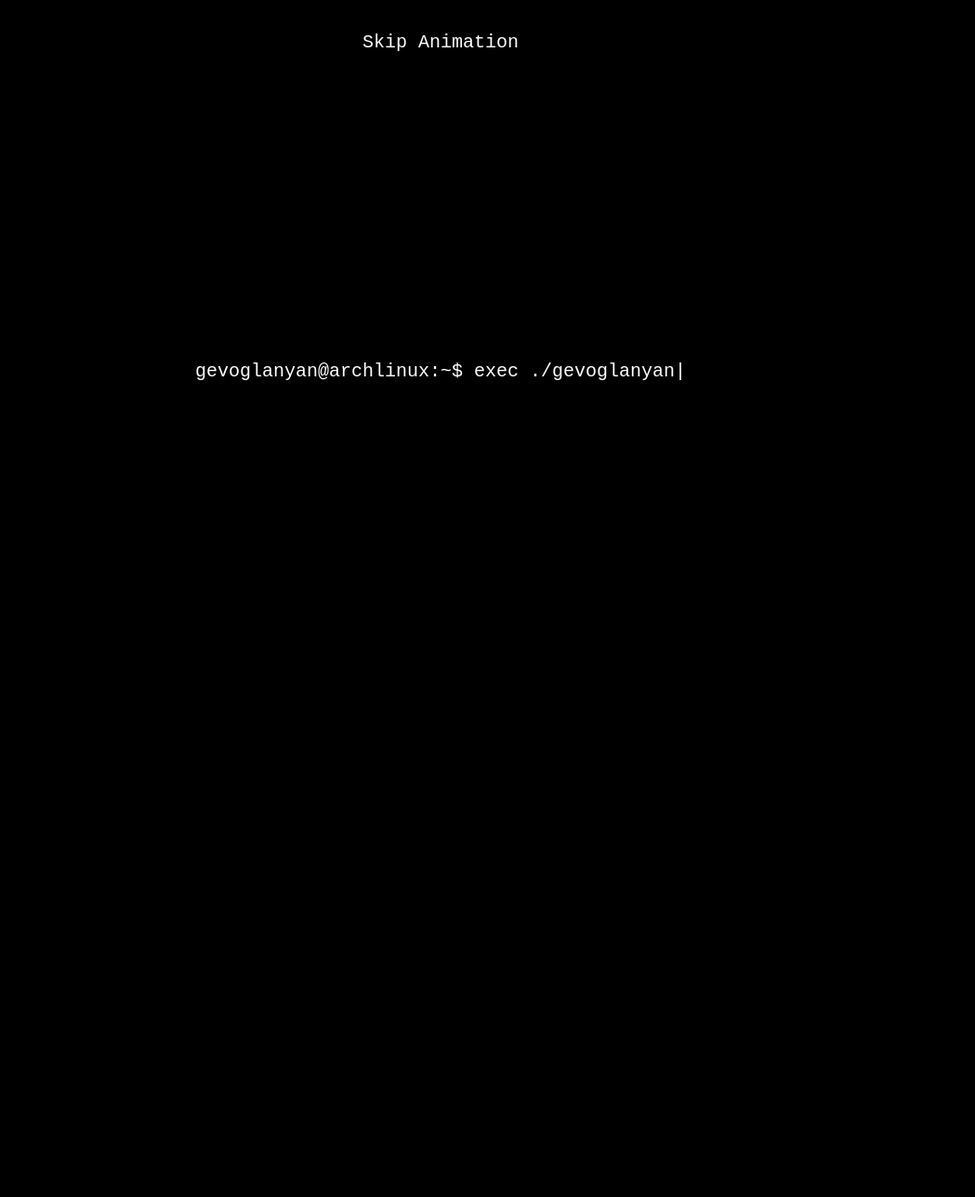
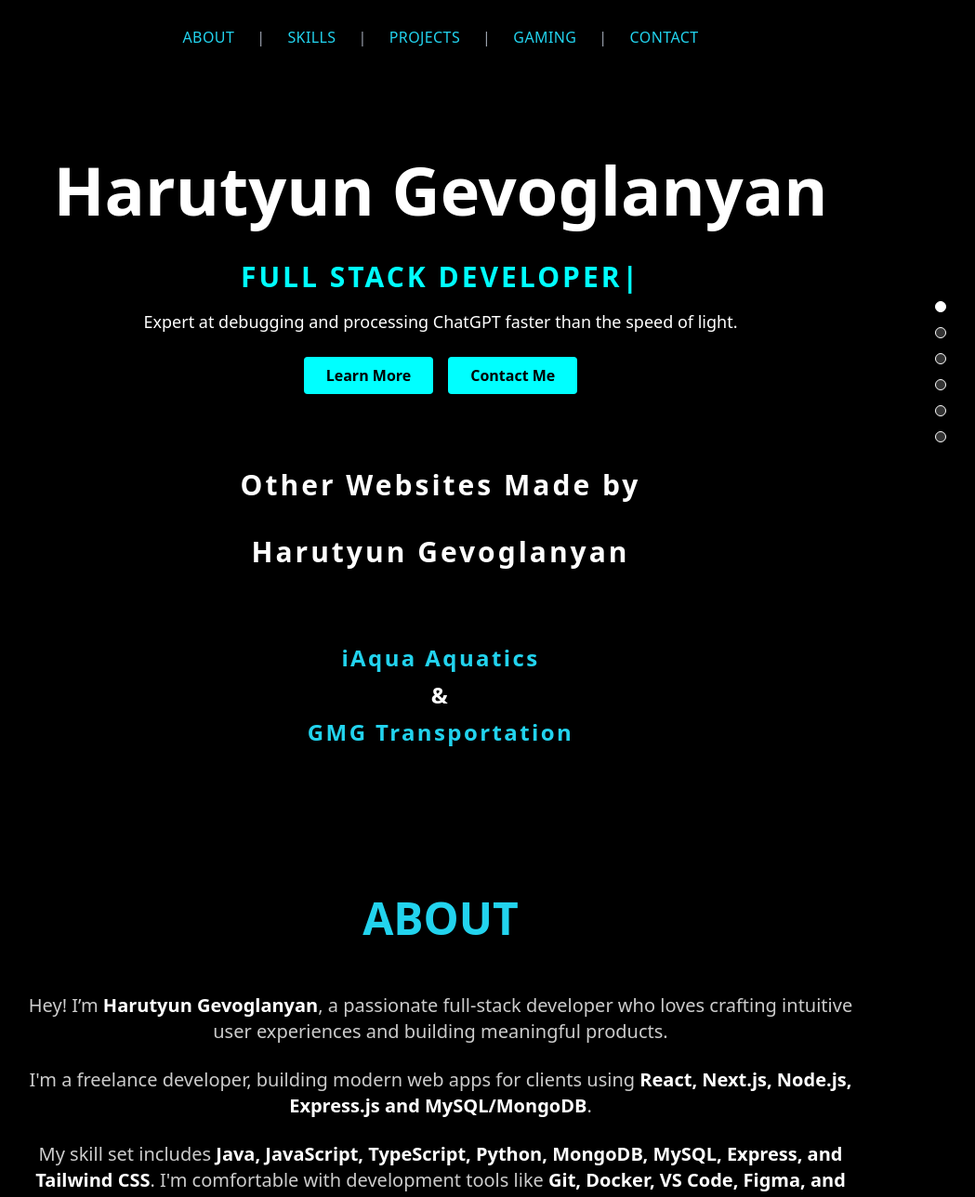
Before and after one commit to gevoglanyan/Gevoglanyan, a React (Create React App) app: page / in a window 1280 px wide. Shown: the top 1288 px of the page at 93% size, without its empty margins (166-1215 px from the left). Before the commit the page ends 800 px from the top, so only its background shows below. Built offline with nearby package versions, Linux system fonts and the light colour scheme; the HTML template or start-up script is replaced by a standard one.

Commit message:
Turned off Animation & Updated Spacing

```diff
--- a/package.json
+++ b/package.json
@@ -18,6 +18,7 @@
     "lucide-react": "^0.509.0",
     "react": "^19.0.0",
     "react-dom": "^19.0.0",
+    "react-input-mask-next": "^3.0.0-alpha.12",
     "react-router-dom": "^7.5.2",
     "react-scripts": "5.0.1",
     "web-vitals": "^2.1.4"
--- a/src/App.js
+++ b/src/App.js
@@ -1,4 +1,4 @@
-import React, { useState, useEffect } from 'react';
+import React, { useState } from 'react';
 import { Analytics } from "@vercel/analytics/react";
 
 import Header from './components/Header';
@@ -14,6 +14,7 @@ import Trail from './components/Trail';
 import Footer from './components/Footer';
 
 function App() {
+  /*
   const [showSplash, setShowSplash] = useState(true);
   const [terminalLines, setTerminalLines] = useState([
     '<span class="prompt">gevoglanyan@archlinux:~$</span> <span class="command">pwd</span>',
@@ -25,8 +26,6 @@ function App() {
   const [showPhase, setShowPhase] = useState('cleak');
   const [typedCommand, setTypedCommand] = useState('');
   const [cleared] = useState(false);
-
-  const [isMobileMenuOpen, setIsMobileMenuOpen] = useState(false);
 
   useEffect(() => {
     if (showPhase !== 'cleak') return;
@@ -66,7 +65,6 @@ function App() {
     return () => clearInterval(interval);
   }, [showPhase]);
 
-
   useEffect(() => {
     if (showPhase !== 'boot') return;
     let i = 0;
@@ -78,42 +76,20 @@ function App() {
       } else {
         clearInterval(interval);
         setTerminalLines(prev => [...prev, `<span class="prompt">gevoglanyan@archlinux:~$</span> <span class="command">${bootCommand}</span>`,
-                                                  '<br /><br />','Server Starting...', '<br />', 'Connecting to gevoglanyan.com']);
+          '<br /><br />', 'Server Starting...', '<br />', 'Connecting to gevoglanyan.com']);
         setTypedCommand('');
         setTimeout(() => setShowSplash(false), 1500);
       }
     }, 150);
     return () => clearInterval(interval);
   }, [showPhase]);
+  */
+
+  const [isMobileMenuOpen, setIsMobileMenuOpen] = useState(false);
 
   return (
     <>
-      {showSplash ? (
-        <div className="fixed inset-0 z-50 bg-black text-[white] flex flex-col items-center justify-center p-10 font-mono text-xl text-center">
-          <div className="absolute top-6 left-1/2 transform -translate-x-1/2">
-            <button
-              onClick={() => setShowSplash(false)}
-              className="bg-transparent  text-white px-6 py-2 rounded hover:hover:text-white transition"
-            >
-              Skip Animation
-            </button>
-          </div>
-
-          <div className="w-full whitespace-pre-wrap leading-relaxed max-w-2xl">
-            {!cleared && terminalLines.map((line, idx) => (
-              <p key={idx} className="animate-pulse-once" dangerouslySetInnerHTML={{ __html: line }}></p>
-            ))}
-            {typedCommand && (
-              <p>
-                <span className="text-[white]">gevoglanyan@archlinux:~$</span> <span>{typedCommand}</span>
-                <span className="animate-blink">|</span>
-              </p>
-            )}
-          </div>
-        </div>
-      ) : (
       <div className="min-h-screen bg-black text-[white] font-sans">
-
         <Trail />
         <Header />
         <Dots />
@@ -129,25 +105,22 @@ function App() {
               <span className="block h-0.5 w-full bg-white" />
             </button>
           </div>
-
         </div>
 
         {isMobileMenuOpen && <Menu onClose={() => setIsMobileMenuOpen(false)} />}
 
         <main className="pt-0">
-
           <Landing />
           <About />
           <Skills />
           <Projects />
           <Gaming />
           <Contact />
-
         </main>
 
         <Footer />
       </div>
-      )}
+
       <Analytics />
     </>
   );
--- a/src/components/About.js
+++ b/src/components/About.js
@@ -4,35 +4,38 @@ const About = () => {
   return (
     <section
   id="about"
-      className="min-h-[calc(100vh-60px)] flex flex-col justify-center items-center px-6 md:px-12 lg:px-24 py-20 text-center bg-transparent relative"
+  className="flex flex-col justify-start items-center px-6 md:px-12 lg:px-24 py-12 text-center bg-transparent relative"
 >
   <div className="max-w-4xl w-full z-10">
-        <h2 className="text-4xl md:text-5xl font-bold text-cyan-400 drop-shadow-md mb-10">
+
+    <br /> <br /> <br />
+
+    <h2 className="text-4xl md:text-5xl font-bold text-cyan-400 drop-shadow-md mb-8">
       ABOUT
     </h2>
 
     <br />
 
     <div className="text-white/80 text-lg md:text-xl leading-relaxed space-y-6">
-          <span className="block">
+      <p>
         Hey! I’m <span className="text-white font-semibold">Harutyun Gevoglanyan</span>, a passionate full-stack developer who loves crafting intuitive user experiences and building meaningful products.
-          </span>
+      </p>
 
-          <span className="block">
+      <p>
         I'm a freelance developer, building modern web apps for clients using <span className="text-white font-semibold">React, Next.js, Node.js, Express.js and MySQL/MongoDB</span>.
-          </span>
+      </p>
 
-          <span className="block">
-            My skill set includes <span className="text-white font-semibold">Java, JavaScript, TypeScript, Python, MongoDB, MySQL, Express, and Tailwind CSS</span>. I'm comfortable with development tools like <span className="text-white font-semibold"> Git, Docker, VS Code, Figma, and Vercel </span>, and I'm always learning something new to level up my work.
-          </span>
+      <p>
+        My skill set includes <span className="text-white font-semibold">Java, JavaScript, TypeScript, Python, MongoDB, MySQL, Express, and Tailwind CSS</span>. I'm comfortable with development tools like <span className="text-white font-semibold">Git, Docker, VS Code, Figma, and Vercel</span>, and I'm always learning something new to level up my work.
+      </p>
 
       <br /> <br />
 
-          <span className="block">
+      <p>
         Thanks for checking out my site — feel free to connect or reach out!
-          </span>
+      </p>
 
-          <br /> <br /> <br /> <br />
+      <br /> <br />
 
       <div className="social-icons flex justify-center space-x-8 mt-8">
             <a
--- a/src/components/Footer.js
+++ b/src/components/Footer.js
@@ -3,7 +3,9 @@ import React from 'react';
 const Footer = () => {
   return (
     <footer className="pt-2 pb-8 text-center text-lg md:text-l text-white-400">
+      <br/>
       &copy; {new Date().getFullYear()} Gevoglanyan. All Rights Reserved.
+      <br/>  <br/>
     </footer>
   );
 };
--- a/src/components/Landing.js
+++ b/src/components/Landing.js
@@ -31,46 +31,50 @@ const Landing = () => {
   }, [displayedText, isDeleting, currentTitleIndex]);
 
   return (
-    <section id="landing" className="min-h-[calc(100vh-60px)] flex flex-col justify-center items-center px-8 pt-2 text-center relative">
+    <section id="landing" className="flex flex-col justify-start items-center px-8 pt-10 pb-10 text-center relative">
       <div className="max-w-4xl z-10">
-        <h1 className="mt-24 md:mt-0 text-6xl md:text-7xl font-extrabold text-[white] drop-shadow-md mb-4">
+        <br /> <br />
+
+        <h1 className="mt-20 text-6xl md:text-7xl font-extrabold text-[white] drop-shadow-md mb-4">
           Harutyun Gevoglanyan
         </h1>
 
-        <h2 className="text-2xl md:text-3xl font-semibold text-[cyan] tracking-widest mb-6">
+        <br />
+
+        <h2 className="text-2xl md:text-3xl font-semibold text-[cyan] tracking-widest mb-4">
           {displayedText}<span className="animate-blink">|</span>
         </h2>
 
-        <p className="text-white-300 text-md md:text-lg max-w-l mb-10 mx-auto">
+        <p className="text-white-300 text-md md:text-lg max-w-l mb-6 mx-auto">
           Expert at debugging and processing ChatGPT faster than the speed of light.
         </p>
 
+        <div className="flex flex-col md:flex-row gap-4 justify-center items-center mb-6">
+          <a href="#about" className="bg-[cyan] text-black font-semibold px-6 py-2 rounded hover:bg-[cyan] transition">Learn More</a>
+          <a href="#contact" className="bg-[cyan] text-black font-semibold px-6 py-2 rounded hover:bg-[cyan] transition">Contact Me</a>
+        </div>
+
         <br />
 
-        <div className="flex flex-col md:flex-row gap-4 justify-center items-center">
-          <a href="#contact" className="bg-[cyan] text-black font-semibold px-6 py-2 rounded hover:bg-[cyan] transition">Contact Me</a>
-          <a href="#about" className="bg-[cyan] text-black font-semibold px-6 py-2 rounded hover:bg-[cyan] transition">Learn More</a>
-        </div>
-
-        <br /> <br />
-
-        <h2 className="text-2xl md:text-3xl font-semibold text-[white] tracking-widest mt-16 mb-6">
-          Stop By
+        <h2 className="text-2xl md:text-3xl font-semibold text-[white] tracking-widest mt-8 mb-10">
+          Other Websites Made by
+          <br /> <br />
+          Harutyun Gevoglanyan
         </h2>
 
-        <div className="text-2xl md:text-2xl font-semibold text-[white] tracking-widest text-center space-y-6 mt-12 mb-6">
-          <div className="space-y-4">
-            <div className="text-cyan-400">
-              <a href="https://gmgtransportation.com" target="_blank" rel="noopener noreferrer">
-                GMG Transportation Inc
-              </a>
-            </div>
+        <br />
 
-            <p>&</p>
-
+        <div className="text-2xl md:text-2xl font-semibold text-[white] tracking-widest text-center space-y-4 mt-4">
+          <div className="space-y-2">
             <div className="text-cyan-400">
               <a href="https://iaquaaquatics.com" target="_blank" rel="noopener noreferrer">
                 iAqua Aquatics
+              </a>
+            </div>
+            <p>&</p>
+            <div className="text-cyan-400">
+              <a href="https://gmgtransportation.com" target="_blank" rel="noopener noreferrer">
+                GMG Transportation
               </a>
             </div>
           </div>
```
Also changed, not shown: src/components/Contact.js (+38 -14 lines), src/components/Gaming.js (+25 -22 lines), src/components/Projects.js (+20 -32 lines), src/components/Skills.js (+14 -17 lines), 1 other file (tests, documents, lock files or other folders). Lines whose indentation alone changed are shown as unchanged.
